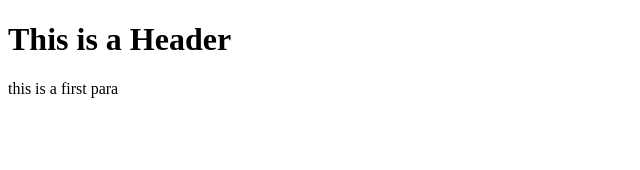
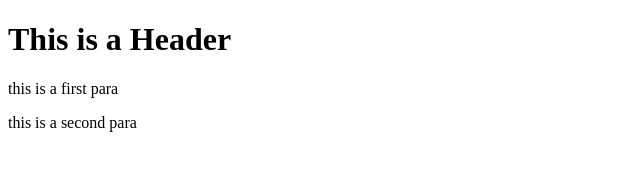
Before and after one commit to manishkumar3096/GitandNoderep, a plain HTML site: page index.html in a window 1280 px wide. Shown: the whole page, without its empty margins (0-640 px from the left). Drawn offline with Linux system fonts and the light colour scheme.

Commit message:
third commit

```diff
--- a/index.html
+++ b/index.html
@@ -5,5 +5,6 @@
 </head>
 <body>
     <p>this is a first para</p>
+    <p>this is a second para</p>
 </body>
 </html>
```
